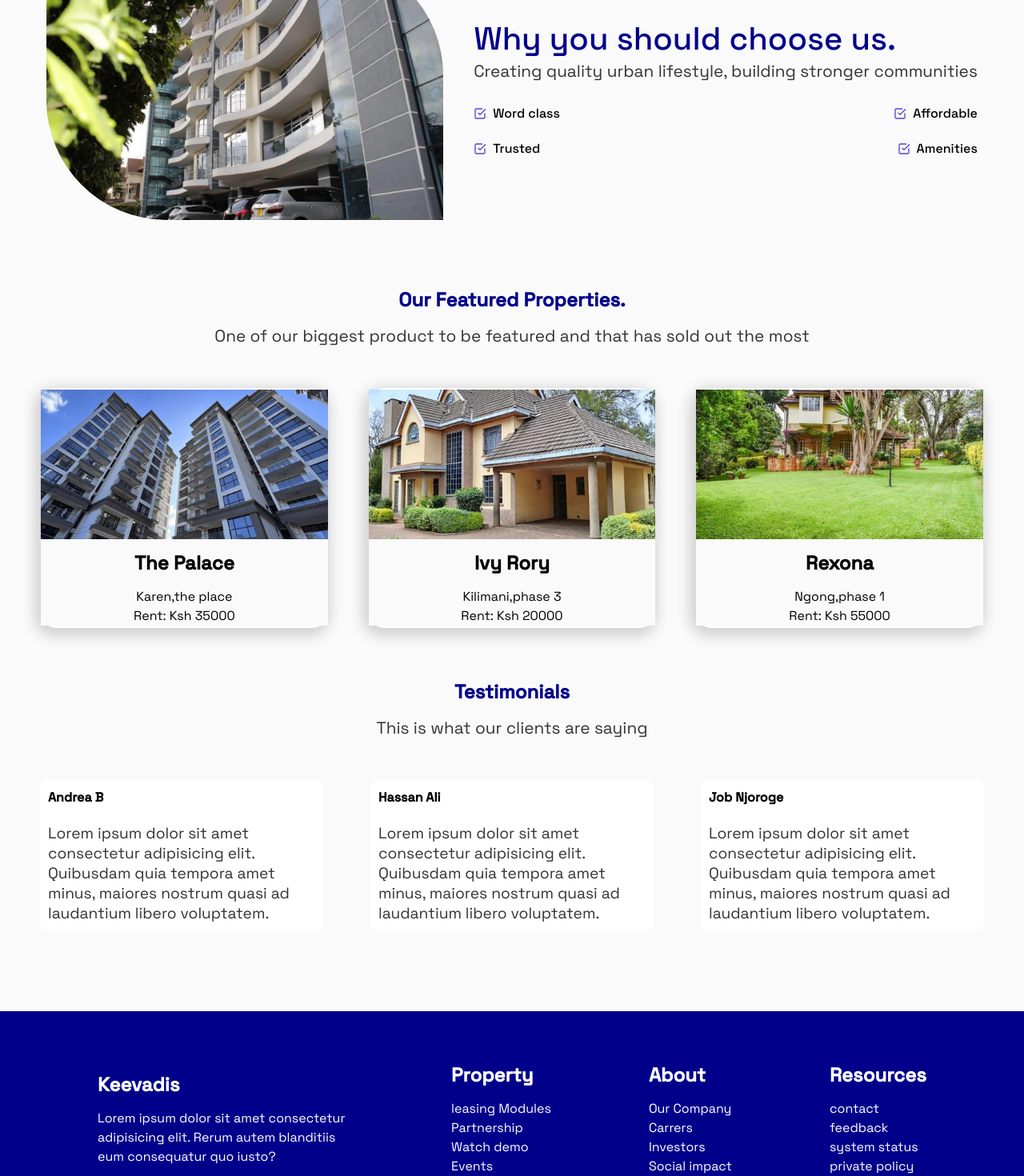
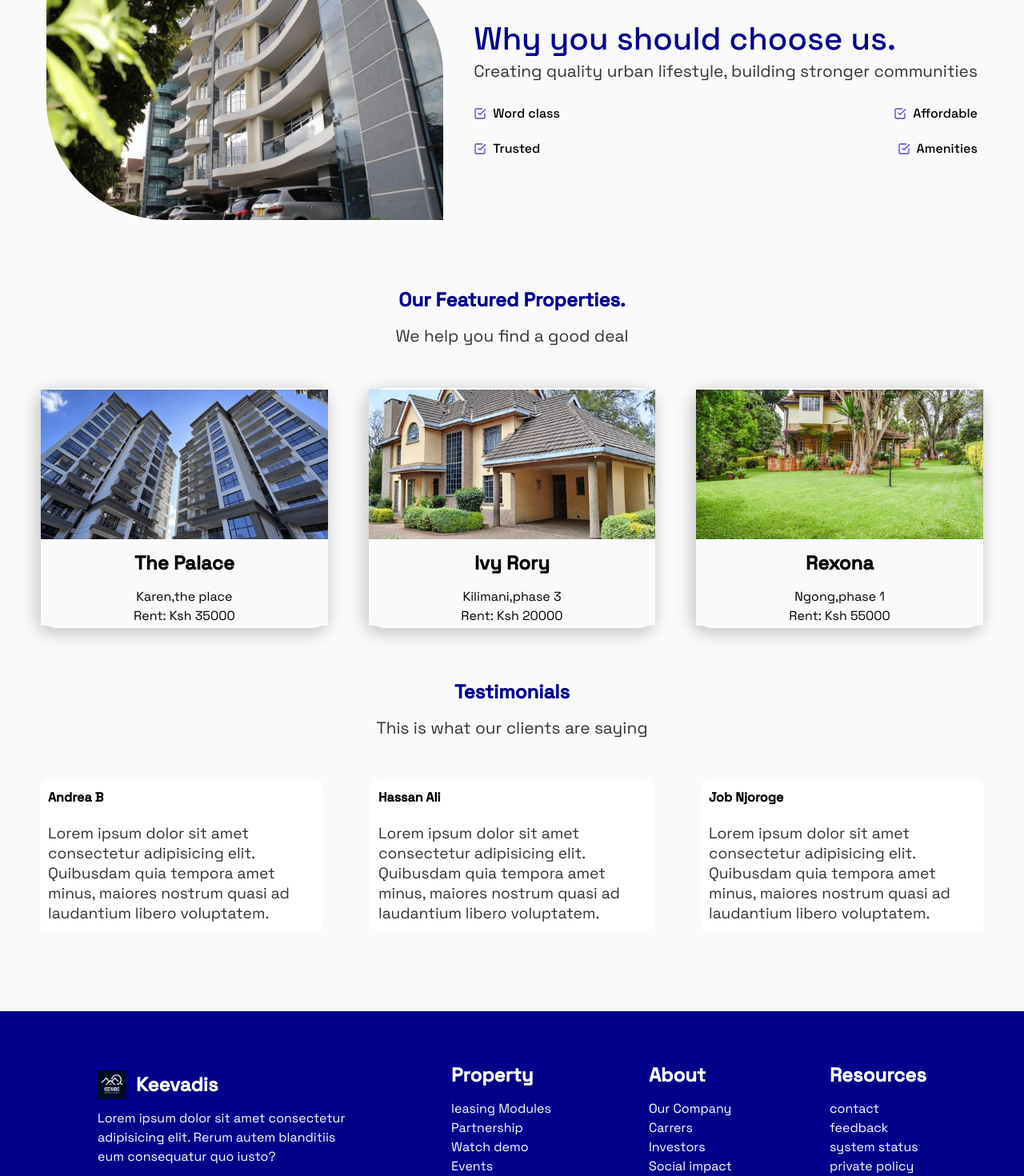
Before and after one commit to robbyevans/keevadis-website, a React (Vite) app: page / in a window 1280 px wide. Shown: the part 1384-2854 px from the top of the page at 80% size. Built offline with nearby package versions, Linux system fonts and the light colour scheme.

Commit message:
footer logo updated

```diff
--- a/src/components/Featured/Featured.jsx
+++ b/src/components/Featured/Featured.jsx
@@ -6,7 +6,7 @@ function Featured() {
     <div className={css.wrapper}>
             <div className={css.heading}>
         <span className={css.secondaryText} >Our Featured Properties.</span>
-        <span className={css.secondaryText} >One of our biggest product to be featured and that has sold out the most</span>
+        <span className={css.secondaryText} >We help you find a good deal </span>
       </div>
       <div className={css.body}>
         <div className={css.card}>
--- a/src/components/Footer/Footer.jsx
+++ b/src/components/Footer/Footer.jsx
@@ -5,7 +5,10 @@ function Footer() {
   return (
     <div className={css.wrapper} >
       <div className={css.card}>
-        <span className={css.secondaryText}>Keevadis</span>
+        <span className={`${css.secondaryText} ${css.footerHeader}`}>
+        <img src="logo.png" class="h-6 mr-3 sm:h-9" alt="Keevadis Logo" />
+
+           Keevadis</span>
         <span className={css.footerText}>Lorem ipsum dolor sit amet consectetur adipisicing elit. Rerum autem blanditiis eum consequatur quo iusto?</span>
       </div>
       <div className={css.card}>
--- a/src/components/Footer/Footer.module.scss
+++ b/src/components/Footer/Footer.module.scss
@@ -12,6 +12,15 @@
       a{
         display: none;
       }
+    }
+    .footerHeader{
+      display: flex;
+      align-items: center;
+      >img{
+        margin-bottom: -30px;
+      }
+
+
     }
   }
   *{
@@ -29,19 +38,15 @@
    max-width: 25%;
   }
   .card{
-    // background-color: darkblue;
-    // border: 1px solid blue;
+
     display: flex;
     flex-direction: column;
-    // color: #fff;
-    // >:nth-child(1){
-    //   background-color: darkblue;
-    // }
-    // >:nth-child(2){
-    //   background-color: darkblue;
-    // }
-    // >:nth-child(3){
-    //   background-color: darkblue;
-    // }
+
+  }
+  .footerHeader{
+    display: flex;
+    align-items: center;
+
+
   }
 }
--- a/src/components/Header/Header.jsx
+++ b/src/components/Header/Header.jsx
@@ -8,7 +8,7 @@ function Header() {
 <nav class="bg-#fafafa border-gray-200 px-2 sm:px-4 py-2.5 rounded dark:bg-gray-900">
   <div class="container flex flex-wrap items-center justify-between mx-auto">
   <a href="https://flowbite.com/" class="flex items-center">
-      <img src="logo.png" class="h-6 mr-3 sm:h-9" alt="Flowbite Logo" />
+      <img src="logo.png" class="h-6 mr-3 sm:h-9" alt="Keevadis Logo" />
       <span class="self-center text-xl font-semibold whitespace-nowrap dark:text-white">Keevadis</span>
   </a>
   <div class="flex md:order-2">
```
